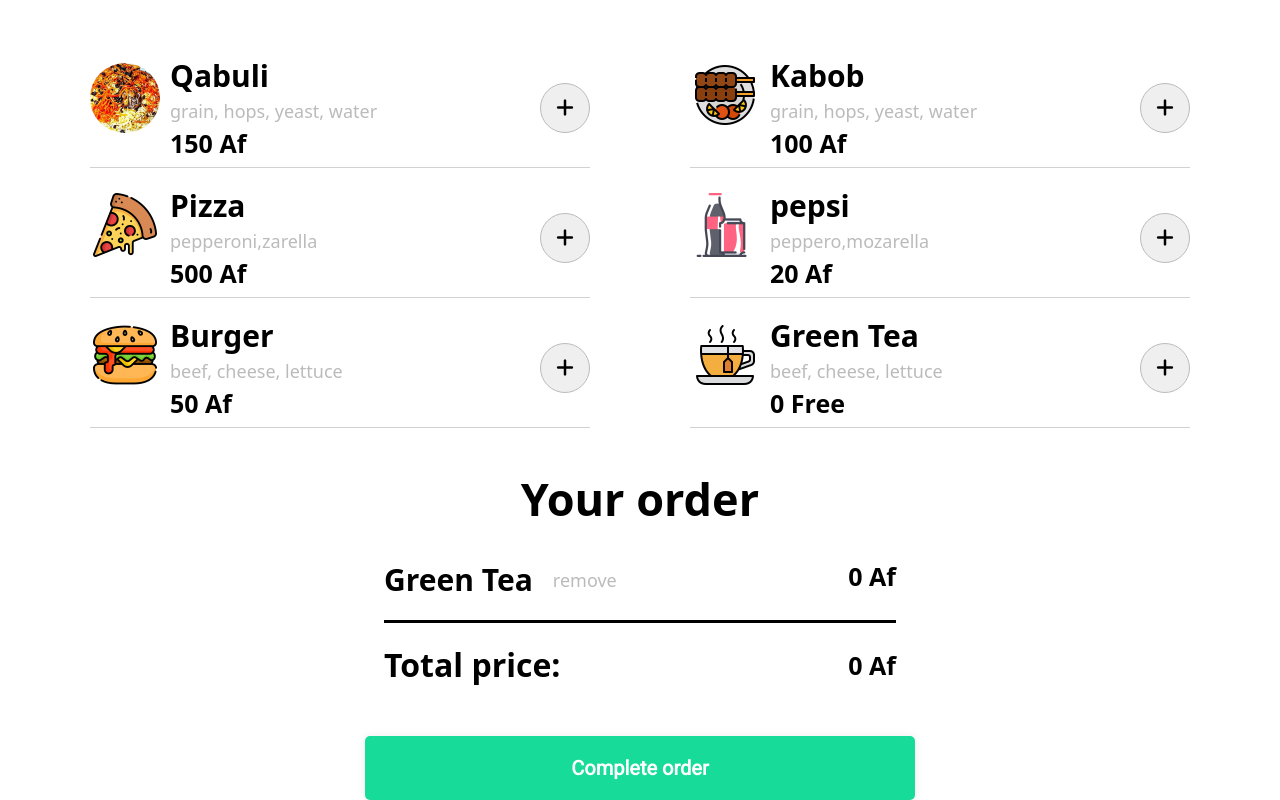
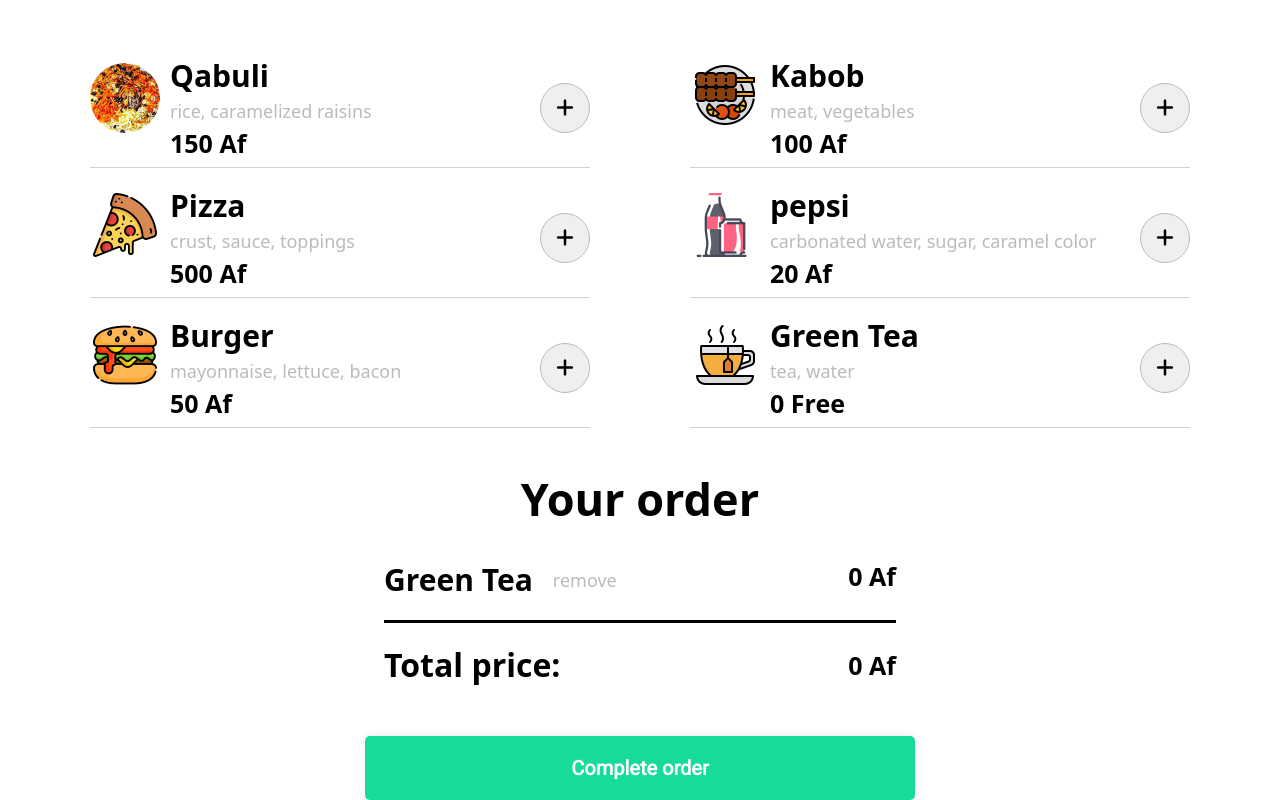
Before and after one commit to SulimanHakimi/Kunduz-Kabob-WebApp, a plain HTML site: page home.html in a window 1280 px wide. Shown: the part 142-942 px from the top of the page. Drawn offline with Linux system fonts and the light colour scheme; no server answers; a web font is replaced by a local one.

Commit message:
add components of menue

```diff
--- a/home.html
+++ b/home.html
@@ -42,7 +42,7 @@
 
               <div class="item-card-row-right-mm">
                 <span class="order-itam-name">Qabuli</span>
-                <p class="pp">grain, hops, yeast, water</p>
+                <p class="pp">rice, caramelized raisins</p>
                 <p class="order-itam-price price">150 Af</p>
               </div>
             </div>
@@ -56,7 +56,7 @@
 
               <div class="item-card-row-right-mm">
                 <span class="order-itam-name">Pizza</span>
-                <p class="pp">pepperoni,zarella</p>
+                <p class="pp">crust, sauce, toppings</p>
                 <p class="order-itam-price price">500 Af</p>
               </div>
             </div>
@@ -68,7 +68,7 @@
 
               <div class="item-card-row-right-mm">
                 <span class="order-itam-name">Burger</span>
-                <p class="pp">beef, cheese, lettuce</p>
+                <p class="pp">mayonnaise, lettuce, bacon</p>
                 <p class="order-itam-price price">50 Af</p>
               </div>
             </div>
@@ -83,7 +83,7 @@
 
               <div class="item-card-row-right-mm">
                 <span class="order-itam-name">Kabob</span>
-                <p class="pp">grain, hops, yeast, water</p>
+                <p class="pp">meat, vegetables</p>
                 <p class="order-itam-price price">100 Af</p>
               </div>
             </div>
@@ -95,7 +95,7 @@
 
               <div class="item-card-row-right-mm">
                 <span class="order-itam-name">pepsi</span>
-                <p class="pp">peppero,mozarella</p>
+                <p class="pp">carbonated water, sugar, caramel color</p>
                 <p class="order-itam-price price">20 Af</p>
               </div>
             </div>
@@ -107,7 +107,7 @@
 
               <div class="item-card-row-right-mm">
                 <span class="order-itam-name">Green Tea</span>
-                <p class="pp">beef, cheese, lettuce</p>
+                <p class="pp">tea, water</p>
                 <p class="order-itam-price price">0 Free</p>
               </div>
             </div>
@@ -144,7 +144,6 @@
           </button>
         </div>
         <div class="thanks-ordaring-message">
-          <p class="message">Thanks, James! Your order is on its way!</p>
         </div>
       </div>
     </div>
--- a/home.js
+++ b/home.js
@@ -1,3 +1,4 @@
+// dont read my code its too گدود you cant read
 import { initializeApp } from "https://www.gstatic.com/firebasejs/10.8.0/firebase-app.js";
 import {
   getDatabase,
@@ -79,7 +80,7 @@ paymentForm.addEventListener("submit", (e) => {
     e.target.discount.value == "JamshidHashimi" ||
     e.target.discount.value == "FuziaKargar"
   ) {
-    thanksOrdaringMessage.innerHTML = `<p class="message">Thanks, All the food for you on this website is free for you because you used the special discount code</p>
+    thanksOrdaringMessage.innerHTML = `<p class="message">Thanks, All the food for you on this website is free because you used the special discount code</p>
     `;
     bn.style.display = "none";
     thanksOrdaringMessage.style.display = "flex";
```
